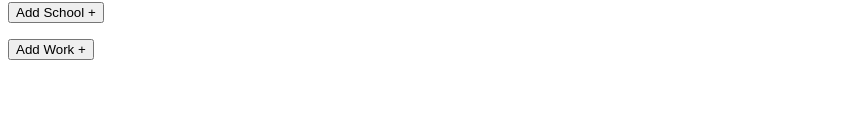
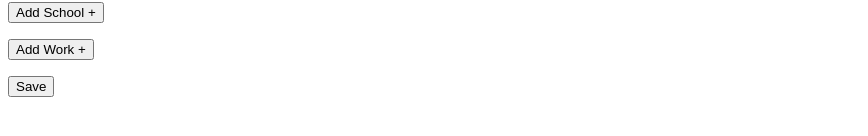
Before and after one commit to TJDRZ/cv-application, a React (Create React App) app: page / in a window 1280 px wide. Shown: the part 186-322 px from the top of the page, without its empty margins (0-868 px from the left). Built offline with nearby package versions, Linux system fonts and the light colour scheme.

Commit message:
Save button/window.print() added

```diff
--- a/src/App.js
+++ b/src/App.js
@@ -2,6 +2,7 @@ import Header from "./components/Header";
 import Container from "./components/Container";
 import School from "./components/School";
 import Work from "./components/Work";
+import save from "./save";
 
 function App() {
   return (
@@ -9,6 +10,7 @@ function App() {
       <Header />
       <Container component={addSchool} type="School" />
       <Container component={addWork} type="Work" />
+      <button onClick={() => save()}>Save</button>
     </div>
   );
 }
--- a/src/components/Container.js
+++ b/src/components/Container.js
@@ -1,42 +1,41 @@
-import React, { Component } from 'react';
-import uniqid from 'uniqid';
+import React, { Component } from "react";
+import uniqid from "uniqid";
 
 class Container extends Component {
   constructor(props) {
-        super(props)
+    super(props);
 
     this.state = {
-            items: []
-        }
+      items: [],
+    };
   }
 
   addItem = () => {
     this.setState(() => ({
-            items: this.state.items.concat(this.props.component(uniqid()))
-        }))
-    }
+      items: this.state.items.concat(this.props.component(uniqid())),
+    }));
+  };
 
-    delete = key => {
+  delete = (key) => {
     this.setState(() => ({
-          items: this.state.items.filter(item => item.key !== key)
-        }))
-    }
+      items: this.state.items.filter((item) => item.key !== key),
+    }));
+  };
 
   render() {
     return (
       <div>
         <button onClick={this.addItem}>Add {this.props.type} +</button>
         <ul>
-                    {
-                    this.state.items.map(item =>
+          {this.state.items.map((item) => (
             <li key={item.key}>
               {item}
               <button onClick={() => this.delete(item.key)}>DEL</button>
-                    </li>)
-                    }
+            </li>
+          ))}
         </ul>
       </div>
-        )
+    );
   }
 }
 
--- a/src/components/Input.js
+++ b/src/components/Input.js
@@ -1,65 +1,59 @@
-import React, { Component } from 'react';
+import React, { Component } from "react";
 
 class Input extends Component {
   constructor(props) {
-        super(props)
+    super(props);
 
     this.state = {
-            text: '',
-            textSet: false
-        }
+      text: "",
+      textSet: false,
+    };
   }
 
-    update = e => {
+  update = (e) => {
     this.setState(() => ({
-            text: e.target.value
-        }))
-    }
+      text: e.target.value,
+    }));
+  };
 
   submit = () => {
     this.setState(() => ({
-            textSet: true
-        }))
-    }
+      textSet: true,
+    }));
+  };
 
   edit = () => {
     this.setState(() => ({
-            textSet: false
-        }))
-    }
+      textSet: false,
+    }));
+  };
 
   render() {
-        const {
-            text,
-            textSet
-        } = this.state;
-        const {
-            type,
-            placeholder,
-            pattern
-        } = this.props;
+    const { text, textSet } = this.state;
+    const { type, placeholder, pattern } = this.props;
     return (
       <div>
-                {textSet ?
+        {textSet ? (
           <div>
             <span>{text} </span>
             <button onClick={this.edit}>Edit</button>
           </div>
-                :
+        ) : (
           <form onSubmit={this.submit}>
             <label htmlFor={type}>{type}: </label>
             <input
-                     type='text'
+              type="text"
               name={type}
               required
               placeholder={placeholder}
               pattern={pattern}
-                     onChange={this.update} />
-                    <button type='submit'>Submit</button>
+              onChange={this.update}
+            />
+            <button type="submit">Submit</button>
           </form>
-                }
+        )}
       </div>
-        )
+    );
   }
 }
 
--- a/src/components/School.js
+++ b/src/components/School.js
@@ -1,20 +1,19 @@
-import React, { Component } from 'react';
-import Input from './Input';
-import '../styles/list-container.css'
+import React, { Component } from "react";
+import Input from "./Input";
+import "../styles/list-container.css";
 
 class School extends Component {
+  render() {
+    return (
+      <div className="list-container">
+        <Input type="School Name" placeholder="Please Enter Your School" />
 
-    render() {
-        return (
-            <div className='list-container'>
-               <Input type='School Name' placeholder='Please Enter Your School'/>
+        <Input type="Study Title" placeholder="Please Enter Your Field" />
 
-               <Input type='Study Title' placeholder='Please Enter Your Field'/>
-
-               <Input type='Study Date' placeholder='Please Enter Your Study Date'/>
-            </div>
-        )
-    }
+        <Input type="Study Date" placeholder="Please Enter Your Study Date" />
+      </div>
+    );
+  }
 }
 
 export default School;
--- a/src/components/Work.js
+++ b/src/components/Work.js
@@ -1,20 +1,19 @@
-import React, { Component } from 'react';
-import Input from './Input';
-import '../styles/list-container.css'
+import React, { Component } from "react";
+import Input from "./Input";
+import "../styles/list-container.css";
 
 class Work extends Component {
+  render() {
+    return (
+      <div className="list-container">
+        <Input type="Work Name" placeholder="Please Enter Your Work" />
 
-    render() {
-        return (
-            <div className='list-container'>
-               <Input type='Work Name' placeholder='Please Enter Your Work'/>
+        <Input type="Work Title" placeholder="Please Enter Your Title" />
 
-               <Input type='Work Title' placeholder='Please Enter Your Title'/>
-
-               <Input type='Work Date' placeholder='Please Enter Your Work Date'/>
-            </div>
-        )
-    }
+        <Input type="Work Date" placeholder="Please Enter Your Work Date" />
+      </div>
+    );
+  }
 }
 
 export default Work;
--- /dev/null
+++ b/src/save.js
@@ -0,0 +1,8 @@
+function save() {
+  const buttons = document.querySelectorAll("button");
+  buttons.forEach((button) => (button.style.display = "none"));
+  window.print();
+  buttons.forEach((button) => (button.style.display = "inline"));
+}
+
+export default save;
```
Also changed, not shown: src/components/Header.js (+12 -9 lines), src/index.js (+4 -5 lines). Lines whose indentation alone changed are shown as unchanged.
